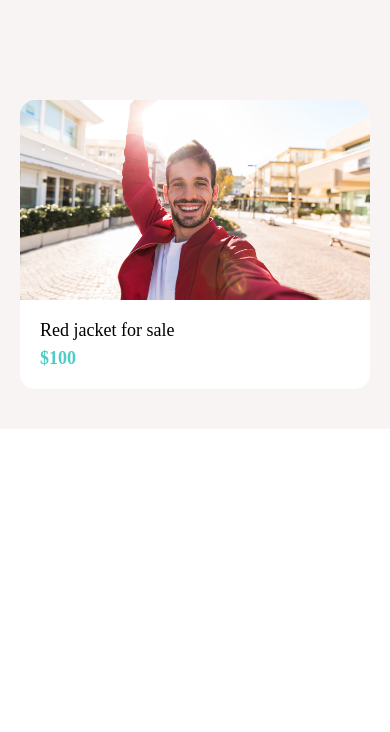
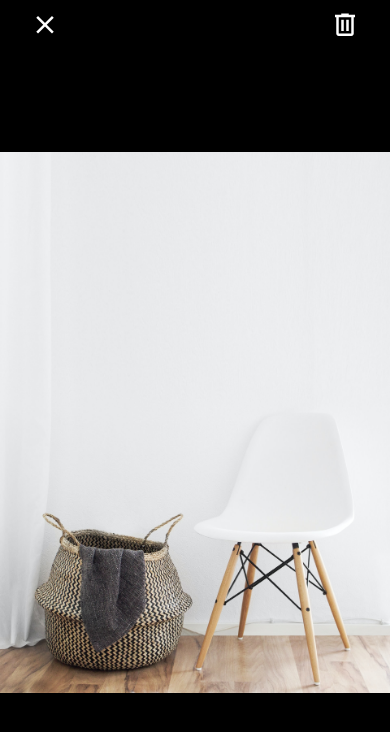
Before and after one commit to nelsonabieno/donewithit, a React Native app: screen / in a window 390 px wide. Shown: the top 732 px of the page. Built offline with nearby package versions, Linux system fonts and the light colour scheme.

Commit message:
build listing details screen , list item component and improve view image screen

```diff
--- a/App.js
+++ b/App.js
@@ -1,23 +1,12 @@
-import React from 'react';
-import { View } from 'react-native';
+import React from "react";
+import { View } from "react-native";
 
-import Card from './app/components/Card';
+import Card from "./app/components/Card";
+import ListingDetailsScreen from "./app/components/ListingDetailsScreen";
+import ViewImageScreen from "./app/screens/ViewImageScreen";
 
 function App(props) {
-  return (
-   <View style={{
-    backgroundColor: '#f8f4f4',
-    padding: 20,
-    paddingTop: 100
-   }}>
-    <Card
-      title="Red jacket for sale"
-      subTitle="$100"
-      image={require('./app/assets/jacket.jpg')}
-    />
-   </View>
-  );
+  return <ViewImageScreen />;
 }
 
-
 export default App;
--- /dev/null
+++ b/app/components/ListItem.js
@@ -0,0 +1,37 @@
+import React from "react";
+import { StyleSheet, View, Image } from "react-native";
+
+import AppText from "./AppText";
+import colors from "../config/colors";
+
+function ListItem({ title, subTitle, image }) {
+  return (
+    <View style={styles.container}>
+      <Image style={styles.image} source={image} />
+      <View>
+        <AppText style={styles.title}>{title}</AppText>
+        <AppText style={styles.subTitle}>{subTitle}</AppText>
+      </View>
+    </View>
+  );
+}
+
+const styles = StyleSheet.create({
+  container: {
+    flexDirection: "row",
+  },
+  image: {
+    width: 70,
+    height: 70,
+    borderRadius: 35,
+    marginRight: 10,
+  },
+  title: {
+    fontWeight: "500",
+  },
+  subTitle: {
+    color: colors.medium,
+  },
+});
+
+export default ListItem;
--- /dev/null
+++ b/app/components/ListingDetailsScreen.js
@@ -0,0 +1,49 @@
+import React from "react";
+import { View, StyleSheet, Image } from "react-native";
+import AppText from "./AppText";
+import colors from "../config/colors";
+import ListItem from "./ListItem";
+
+function ListingDetailsScreen(props) {
+  return (
+    <View>
+      <Image style={styles.image} source={require("../assets/jacket.jpg")} />
+      <View style={styles.detailsContainer}>
+        <AppText style={styles.title}> Red jacket for sale</AppText>
+        <AppText style={styles.price}> $100</AppText>
+        <View style={styles.userContainer}>
+          <ListItem
+            image={require("../assets/nelson.jpeg")}
+            title="Nelson Rotimi"
+            subTitle="5 Listings"
+          />
+        </View>
+      </View>
+    </View>
+  );
+}
+
+const styles = StyleSheet.create({
+  detailsContainer: {
+    padding: 20,
+  },
+  image: {
+    width: "100%",
+    height: 300,
+  },
+  price: {
+    color: colors.secondary,
+    fontWeight: "bold",
+    fontSize: 20,
+    marginTop: 10,
+  },
+  title: {
+    fontSize: 24,
+    fontWeight: "500",
+  },
+  userContainer: {
+    marginVertical: 40,
+  },
+});
+
+export default ListingDetailsScreen;
--- a/app/config/colors.js
+++ b/app/config/colors.js
@@ -1,6 +1,7 @@
 export default {
-    primary: "#fc5c65",
-    secondary: "#4ecdc4",
-    black: "#000",
-    white: '#ffff'
-}
+  primary: "#fc5c65",
+  secondary: "#4ecdc4",
+  black: "#000",
+  white: "#ffff",
+  medium: "#6e6969",
+};
--- a/app/screens/ViewImageScreen.js
+++ b/app/screens/ViewImageScreen.js
@@ -1,34 +1,39 @@
-import React from 'react';
+import React from "react";
 import { Image, StyleSheet, View } from "react-native";
-
-import colors from '../config/colors';
+import { MaterialCommunityIcons } from "@expo/vector-icons";
+import colors from "../config/colors";
 
 function ViewImageScreen(props) {
   return (
     <View style={styles.container}>
-            <View style={styles.closeIcon}></View>
-            <View style={styles.deleteIcon}></View>
+      <View style={{ bottom: 30 }}>
+        <View style={styles.closeIcon}>
+          <MaterialCommunityIcons name="close" color="white" size={30} />
+        </View>
+        <View style={styles.deleteIcon}>
+          <MaterialCommunityIcons
+            name="trash-can-outline"
+            color="white"
+            size={30}
+          />
+        </View>
+      </View>
       <Image
         resizeMode="contain"
         style={styles.image}
-            source={require("../assets/chair.jpg")}/>
+        source={require("../assets/chair.jpg")}
+      />
     </View>
   );
 }
 
 const styles = StyleSheet.create({
-    closeIcon:{
-        width: 50,
-        height: 50,
-        backgroundColor: colors.primary,
+  closeIcon: {
     position: "absolute",
     top: 40,
-        left: 30
+    left: 30,
   },
-    deleteIcon:{
-        width: 50,
-        height: 50,
-        backgroundColor: colors.secondary,
+  deleteIcon: {
     position: "absolute",
     top: 40,
     right: 30,
@@ -39,8 +44,8 @@ const styles = StyleSheet.create({
   },
   image: {
     width: "100%",
-        height: "100%"
-    }
-})
+    height: "100%",
+  },
+});
 
 export default ViewImageScreen;
```
Also changed, not shown: app/assets/nelson.jpeg (added). Lines whose indentation alone changed are shown as unchanged.
